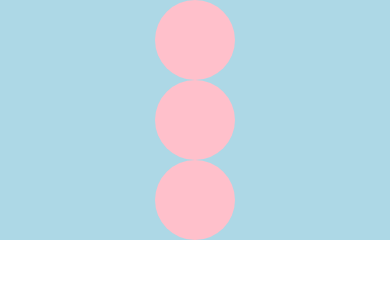
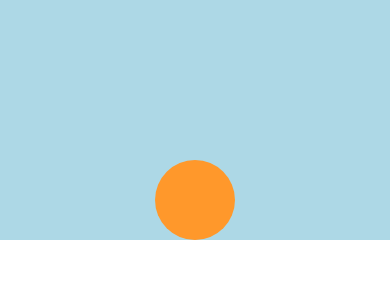
Before and after one commit to leonsoh/FloatingActionButton, a React Native app: screen / in a window 390 px wide. Shown: the top 300 px of the page. Built offline with nearby package versions, Linux system fonts and the light colour scheme.

Commit message:
Add fade animation to action buttons

```diff
--- a/components/FloatingActionButton.js
+++ b/components/FloatingActionButton.js
@@ -1,35 +1,72 @@
-import React from 'react';
-import {View, StyleSheet, TouchableOpacity, Animated, Easing} from 'react-native';
+import React, {useState, useEffect} from 'react';
+import {Colors} from '../styles';
+import {
+  View,
+  StyleSheet,
+  TouchableOpacity,
+  Text,
+  Animated,
+  Easing,
+} from 'react-native';
 
 const buttonSize = 80;
-
 const actions = [
   {
-    title: "Edit",
-    onPress: ""
+    title: 'Edit',
+    onPress: '',
   },
   {
-    title: "View",
-    onPress: ""
-  }
-]
+    title: 'View',
+    onPress: '',
+  },
+];
 
 const FloatingActionButton = () => {
+  const [active, setActive] = useState(false);
+  const [animation] = useState(new Animated.Value(1));
+  const AnimatedTouchableOpacity = Animated.createAnimatedComponent(
+    TouchableOpacity,
+  );
+
+  useEffect(() => {
+    active ? animateTiming(0) : animateTiming(1);
+  });
+
+  const animateTiming = toValue => {
+    Animated.timing(animation, {
+      toValue: toValue,
+      duration: 500,
+      useNativeDriver: true,
+      easing: Easing.out(Easing.ease),
+    }).start();
+  };
+
+  const opacityAnimation = () => {
+    return animation.interpolate({
+      inputRange: [0, 1],
+      outputRange: [1, 0],
+    });
+  };
+
   return (
     <View style={styles.container}>
-      {
-        actions.map((action, index) => {
-          return (
-            <View key={index} style={styles.main}/>
-          );
-        })
-      }
+      {actions.map((action, index) => {
+        return (
+          <AnimatedTouchableOpacity
+            key={index}
+            style={[styles.action, {opacity: opacityAnimation()}]}>
+            <Text style={styles.text}>{action.title}</Text>
+          </AnimatedTouchableOpacity>
+        );
+      })}
 
       <TouchableOpacity
         style={styles.main}
         onPress={() => {
           //open main button
-        }}/>
+          setActive(!active);
+        }}
+      />
     </View>
   );
 };
@@ -45,9 +82,18 @@ const styles = StyleSheet.create({
     height: buttonSize,
     width: buttonSize,
     borderRadius: buttonSize / 2,
-    backgroundColor: 'pink',
+    backgroundColor: '#FF982BFF',
   },
-
+  action: {
+    height: buttonSize,
+    width: buttonSize,
+    borderRadius: buttonSize / 2,
+    backgroundColor: 'tomato',
+    justifyContent: 'center',
+  },
+  text: {
+    textAlign: 'center',
+  },
 });
 
 export default FloatingActionButton;
--- /dev/null
+++ b/styles/Colors.js
@@ -0,0 +1 @@
+export const neonCarrot = '#FF982BFF';
--- /dev/null
+++ b/styles/index.js
@@ -0,0 +1 @@
+export {default as Colors} from './Colors';
```
